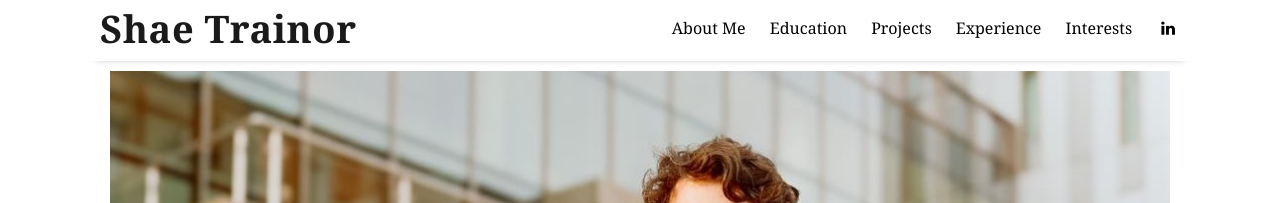
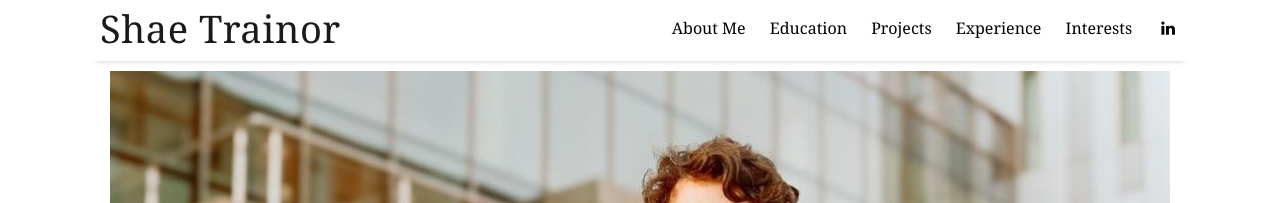
Before and after one commit to shaetrainor/shaetrainor.github.io, a Jekyll site: the page built from index.html, in a window 1280 px wide. Shown: the top 203 px of the page. Built offline with Jekyll 4.4.1, drawn with Linux system fonts in a browser that asks for light colours; nearby versions of some CDN libraries; the list of posts is cut into pages by our own code.

Commit message:
Update header.html

```diff
--- a/_includes/header.html
+++ b/_includes/header.html
@@ -1,6 +1,6 @@
 <header class="site-header">
   <h3 class="site-title">
-    <a href="{{ site.github.url }}/" style="font-family: Georgia, serif; font-size: 38px; font-weight: 600; letter-spacing: 0.5px; color: #1a1a1a; text-decoration: none;">
+    <a href="{{ site.github.url }}/" style="font-family: Georgia, serif; font-size: 38px; font-weight: 300; letter-spacing: 0.5px; color: #1a1a1a; text-decoration: none;">
       {{ site.title }}
     </a>
   </h3>
```
